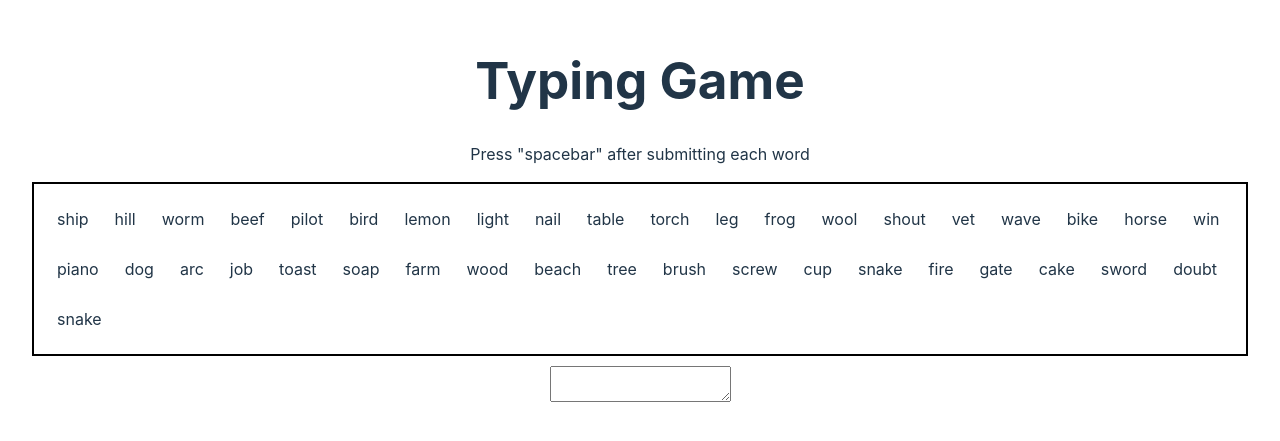
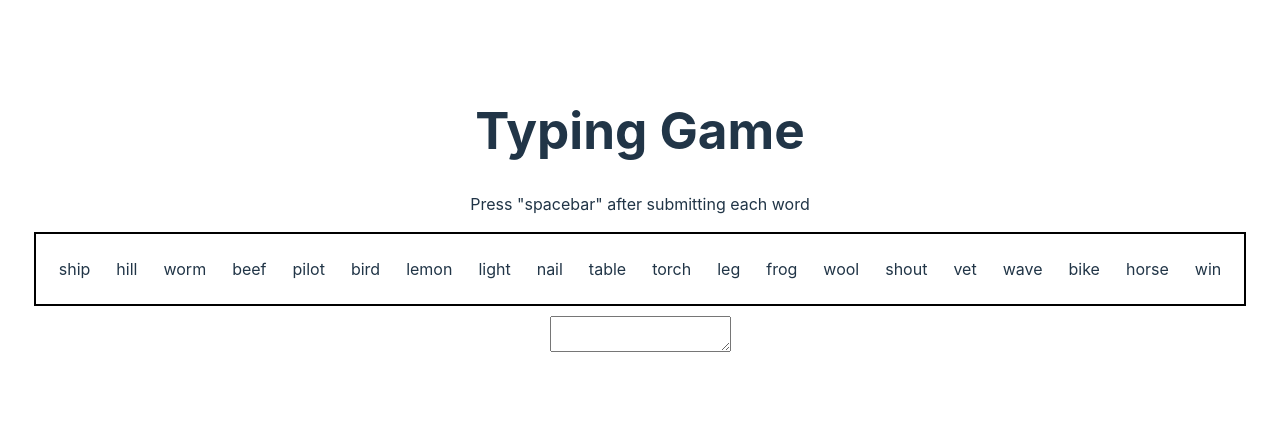
Before and after one commit to johnww15/Typing-game, a React (Vite) app: page / in a window 1280 px wide. Shown: the part 187-628 px from the top of the page. Built offline with nearby package versions, Linux system fonts and the light colour scheme.

Commit message:
included WIP message in README file

```diff
--- a/src/components/FixedWords.jsx
+++ b/src/components/FixedWords.jsx
@@ -52,7 +52,7 @@ export default function FixedWords() {
 
   useEffect(() => {
     // Call the function to set the initial words
-    const initialisedWords = getRandomWords(MOCK_DATA, 40);
+    const initialisedWords = getRandomWords(MOCK_DATA, 20);
     setFixedGameWords(initialisedWords);
     setInputWords(Array(initialisedWords.length).fill(""));
     setCurrentIndex(0);
```
Also changed, not shown: 1 other file (tests, documents, lock files or other folders).
